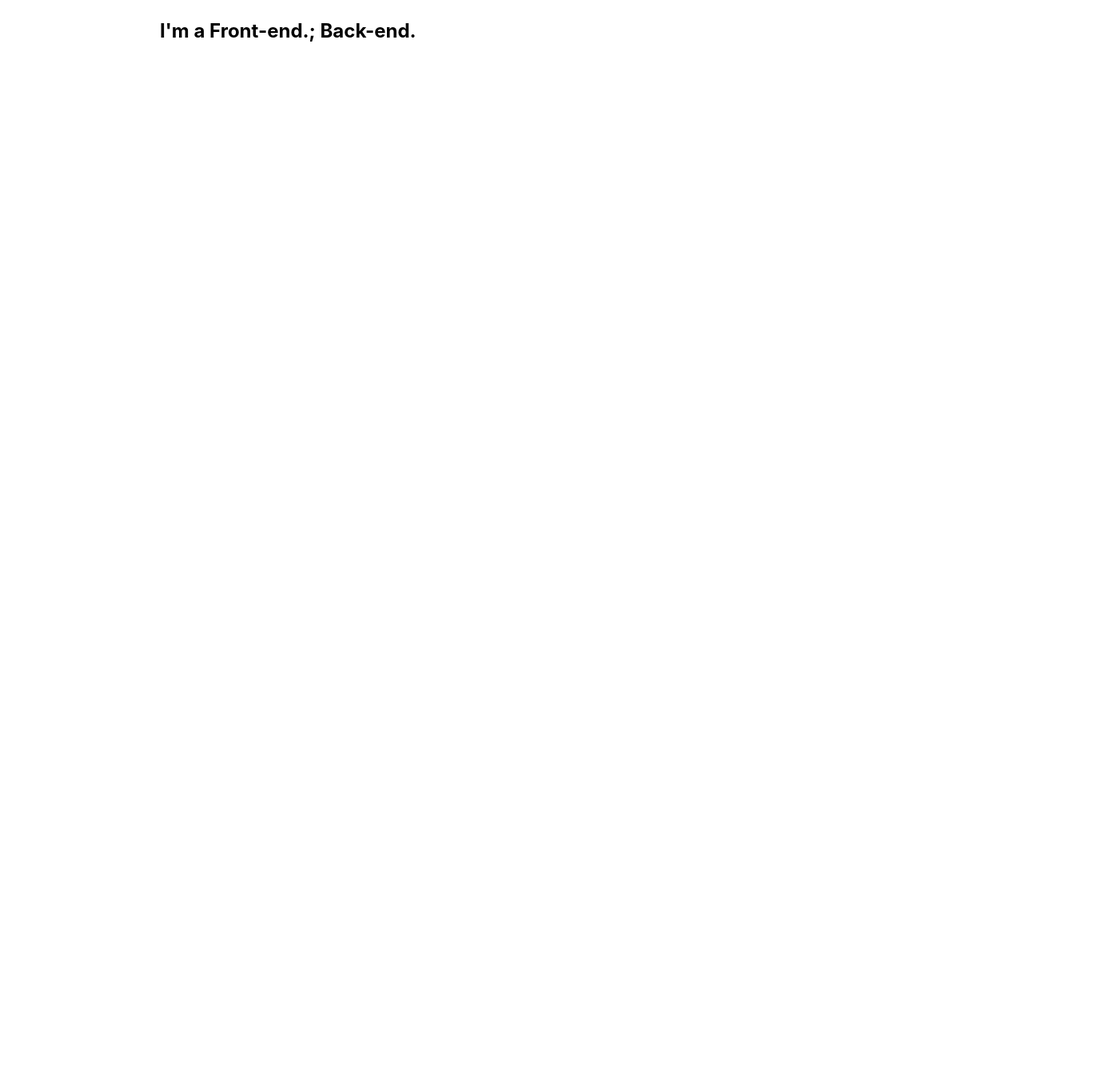
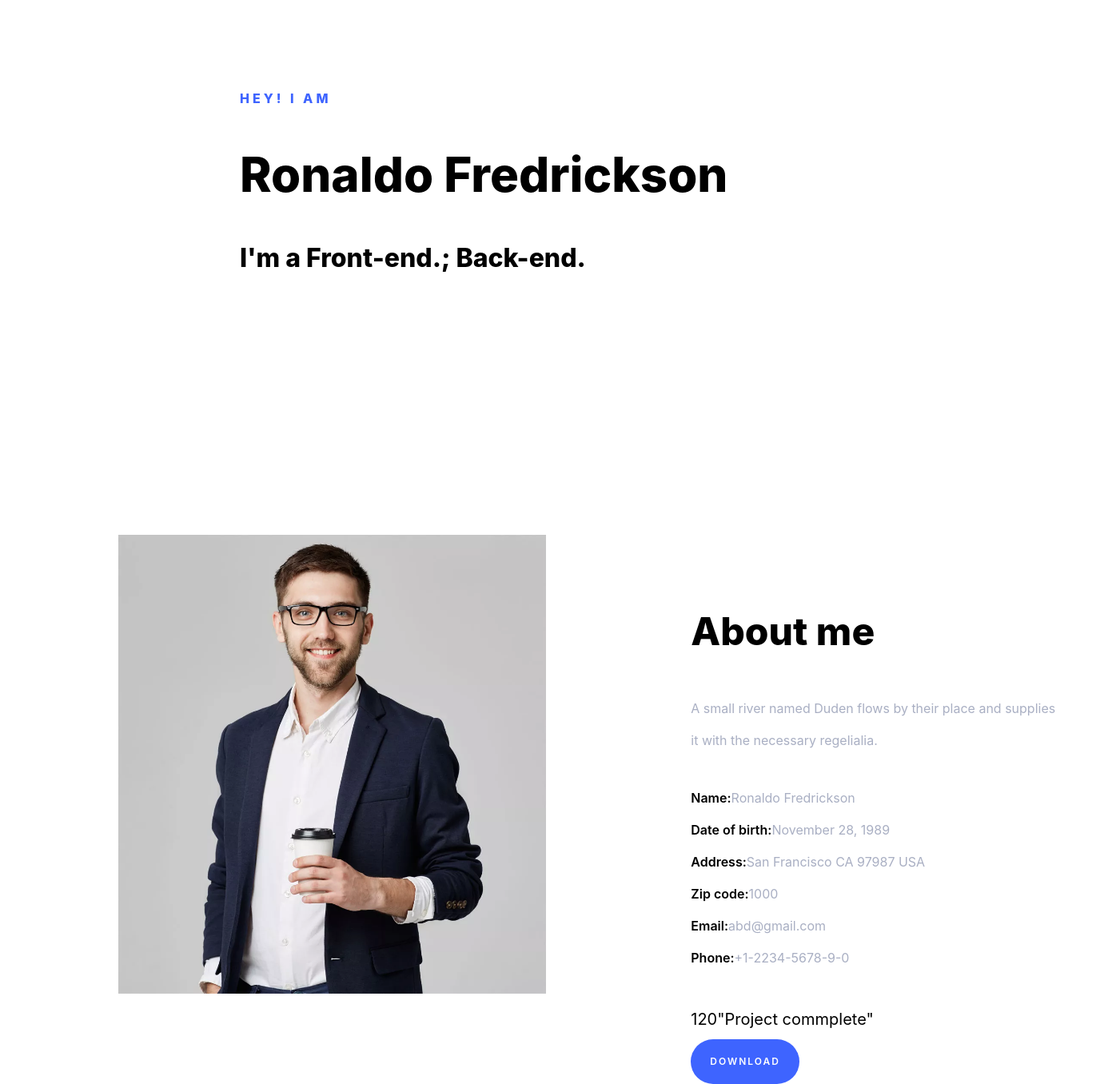
Before and after one commit to dnKhanh22/colorlib-reactjs, a React (Create React App) app: page / in a window 1280 px wide. Shown: the part 267-1623 px from the top of the page at 80% size, 1376 px wide, since content can reach past the window. Before the commit the page ends 800 px from the top, so only its background shows below. Built offline with nearby package versions, Linux system fonts and the light colour scheme.

Commit message:
update282

```diff
--- a/package.json
+++ b/package.json
@@ -3,6 +3,8 @@
   "version": "0.1.0",
   "private": true,
   "dependencies": {
+    "@fortawesome/fontawesome-svg-core": "^6.3.0",
+    "@fortawesome/free-regular-svg-icons": "^6.3.0",
     "@testing-library/jest-dom": "^5.16.5",
     "@testing-library/react": "^13.4.0",
     "@testing-library/user-event": "^13.5.0",
--- a/src/App.js
+++ b/src/App.js
@@ -12,16 +12,7 @@ const App = () => {
     <div>
       <Header />
       <Home />
-      {/* <Router>
-        <Header />
-          <Routes>
-            <Route exact path= '/home' element ={<Home/>} />
-            <Route exact path= '/about' element ={<About/>} />
-
-
-          </Routes>
-
-        </Router> */}
+      <About />
     </div>
   )
 }
--- a/src/components/About/About.js
+++ b/src/components/About/About.js
@@ -1,14 +1,66 @@
 import React from "react";
+import './styles/about.scss'
+import imga from "../../assets/projects/about.jpg"
 
 const About = () => {
     return(
         <about>
+
+        <div id="about" className="section">
             <div className="container">
-                <h1>
-                    Hello, toi la Khanh
-                </h1>
+                <div className="about-wapper">
+                    <div className="about-item-img">
+                        <div>
+                           <img src={imga}/>
+
+                        </div>
+                    </div>
+                    <div className="about-item-text">
+                        <h2>About me</h2>
+                            <h3 className="about-goals">A small river named Duden flows by their place and supplies it with the necessary regelialia.</h3>
+                                <ul className="about-info">
+                                    <li>
+                                        <span>Name:</span>
+                                        <span>Ronaldo Fredrickson</span>
+                                    </li>
+                                    <li>
+                                        <span>Date of birth:</span>
+                                        <span>November 28, 1989</span>
+                                    </li>
+                                    <li>
+                                        <span>Address:</span>
+                                        <span>San Francisco CA 97987 USA</span>
+                                    </li>
+                                    <li>
+                                        <span>Zip code:</span>
+                                        <span>1000</span>
+                                    </li>
+                                    <li>
+                                        <span>Email:</span>
+                                        <span>abd@gmail.com</span>
+                                    </li>
+                                    <li>
+                                        <span>Phone:</span>
+                                        <span>+1-2234-5678-9-0</span>
+                                    </li>
+                                </ul>
+                        <div className="about-projects-count">
+                            <span>120</span>"Project commplete"
+                        </div>
+                        <div className="btn-down">download</div>
+                        </div>
+                    </div>
             </div>
+            <div className="partner">
+                <div></div>
+                <div></div>
+                <div></div>
+                <div></div>
+                <div></div>
+            </div>
+        </div>
         </about>
     )
+
 }
-export default About
+export default About;
--- /dev/null
+++ b/src/components/About/styles/about.scss
@@ -0,0 +1,78 @@
+#about {
+    .container{
+        width: 100%;
+        margin-left: auto;
+        margin-right: auto;
+        padding-left: 3rem;
+        padding-right: 3rem;
+    }
+}
+.about-item-img{
+    opacity: 1;
+    transition: opacity .3s;
+    padding-left: 100px;
+    img{
+        width: 80%;
+        height: auto;
+        object-fit: cover;
+    }
+}
+.about-item-text{
+
+    h2{
+        font-size: 48px;
+        margin: 13px 0px 16px;
+        color: black;
+        font-weight: 800;
+    }
+    .about-goals{
+        font-size: 16px;
+        margin: 16px 0 32px;
+        color: #a9afc3;
+        font-weight: 400;
+    }
+    .about-info{
+        list-style: none;
+        padding-left: 0;
+        li{
+            span:nth-child(1){
+                font-weight: 600;
+                color: black;
+
+
+            }
+            span:nth-child(2){
+                font-weight: 400;
+                color:#a9afc3;
+                width: 130px;
+            }
+        }
+    }
+}
+.about-wapper{
+    display: flex;
+}
+#about{
+    .about-item-text{
+        padding: 48px 0 0 48px;
+        line-height: 2.5;
+    }
+    .about-projects-count{
+        font-size: 20px;
+        margin: 32px 0 0;
+    }
+    .btn-down{
+        display: inline-block;
+        background-color: #3e64ff;
+        color: #fff;
+        padding: 0.8rem 1.5rem;
+        box-shadow: 0px 24px 36px -11px;
+        font-size: 12px;
+        letter-spacing: 2px;
+        font-weight: 600;
+        text-transform: uppercase;
+        cursor: pointer;
+        transition: all 0.4s ease;
+        border-radius: 40px;
+    }
+}
--- a/src/components/Header/Header.js
+++ b/src/components/Header/Header.js
@@ -34,8 +34,8 @@ const Header = () => {
 
                     <div id="nav-act" className="navbar-actions">
                         <ul>
-                            <li className="navbar-item"><a href="#">Home<div className="navbar-line"></div></a></li>
-                            <li className="navbar-item"><a href="#">About<div className="navbar-line"></div></a></li>
+                            <li className="navbar-item"><a href="#home">Home<div className="navbar-line"></div></a></li>
+                            <li className="navbar-item"><a href="#about">About<div className="navbar-line"></div></a></li>
                             <li className="navbar-item"><a href="#">Resume<div className="navbar-line"></div></a></li>
                             <li className="navbar-item"><a href="#">Services<div className="navbar-line"></div></a></li>
                             <li className="navbar-item"><a href="#">Projects<div className="navbar-line"></div></a></li>
--- a/src/components/Home/Home.js
+++ b/src/components/Home/Home.js
@@ -1,19 +1,26 @@
 import React from "react";
 import './styles/home.scss'
+
+
 const Home = () => {
     return(
-        <home>
-            <div className="container">
-                <div className="overlay">
 
-                </div>
-                <div className="home-wapper">
-                    <h3>hey! i am</h3>
-                    <h2 className="">Ronaldo Fredrickson</h2>
-                    <h2>I'm a <span>Front-end.; Back-end.</span></h2>
-                </div>
+            <div  id="home" className="home-wapper">
+
+                    <div className="container">
+                        <div className="overlay"></div>
+                        <div className="wapper">
+                            <span className="subheading">hey! i am</span>
+                            <h1>Ronaldo Fredrickson</h1>
+                            <h2>I'm a <span>Front-end.; Back-end.</span></h2>
+                        </div>
+
+
+
+
+                    </div>
             </div>
-        </home>
+
     )
 }
 
--- a/src/components/Home/styles/home.scss
+++ b/src/components/Home/styles/home.scss
@@ -1,13 +1,36 @@
-h2{
+.subheading {
+    text-transform:  uppercase;
+    font-size: 16px;
+    font-weight: 800;
+    color: #3e64ff;
+    letter-spacing: 4px;
     align-items: center;
-    position: relative;
 }
-.container{
-    .home-wapper{
-        padding: 0 100px;
-        margin: 100px;
-        width: 50%;
-        height: 50%;
-        position: absolute;
+
+.wapper {
+    h1{
+        font-size: 60px;
+        font-weight: 800;
+        color: black;
+        line-height: 1.5;
+
+    }
+    h2{
+        font-size: 32px;
+        font-weight: 800;
+        align-items: center;
+    }
+    padding: 300px;
+
+}
+.home-wapper{
+    .container{
+        .overlay{
+        }
+        .wapper{
+            display: inline-block;
+            align-items: center;
+            justify-content: center;
+        }
     }
 }
```
Also changed, not shown: src/assets/projects/about.jpg (added), src/components/About/styles/about.sass (deleted), src/components/Header/styles/header.scss (line endings or trailing spaces), 1 other file (tests, documents, lock files or other folders).
